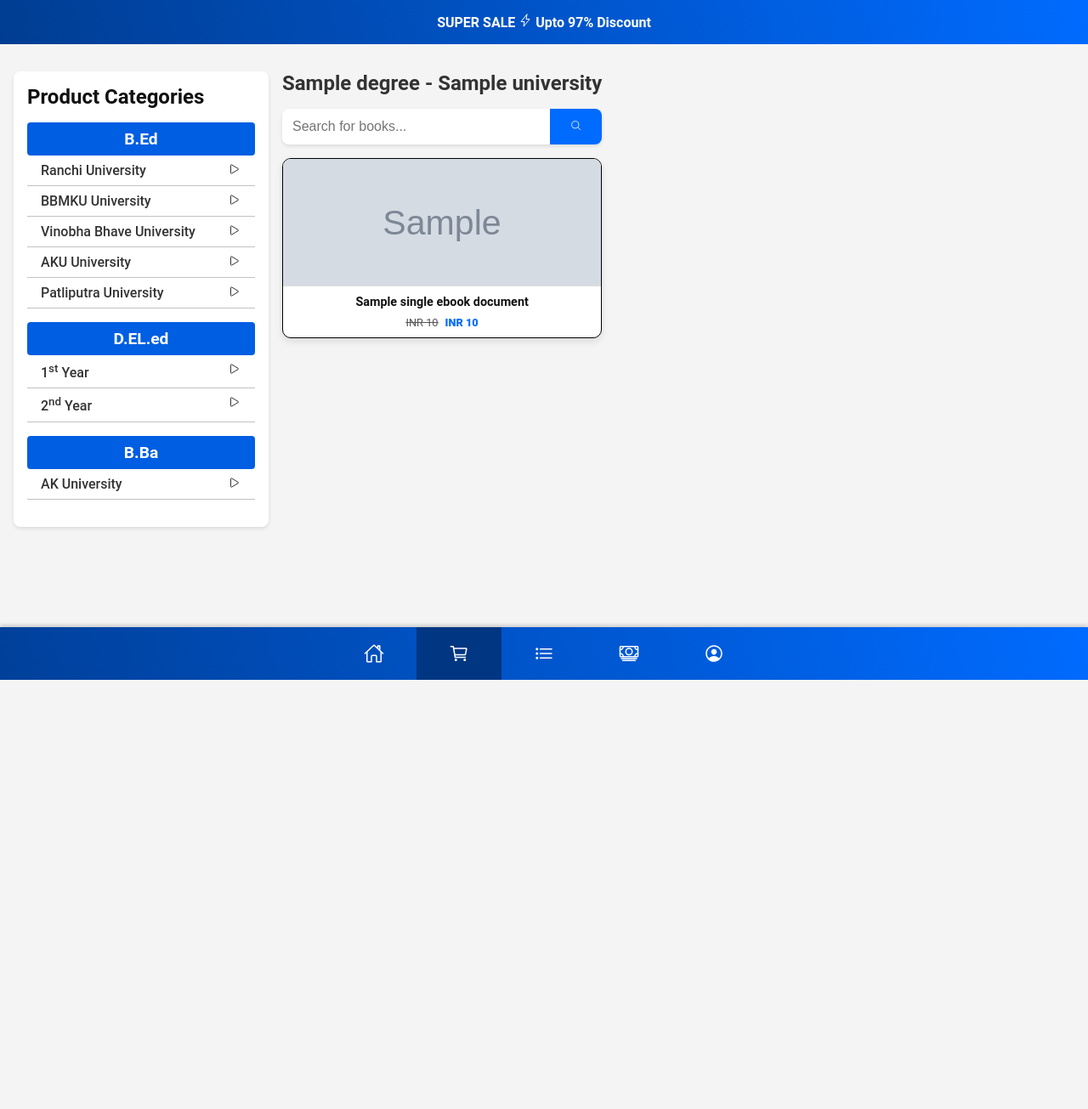
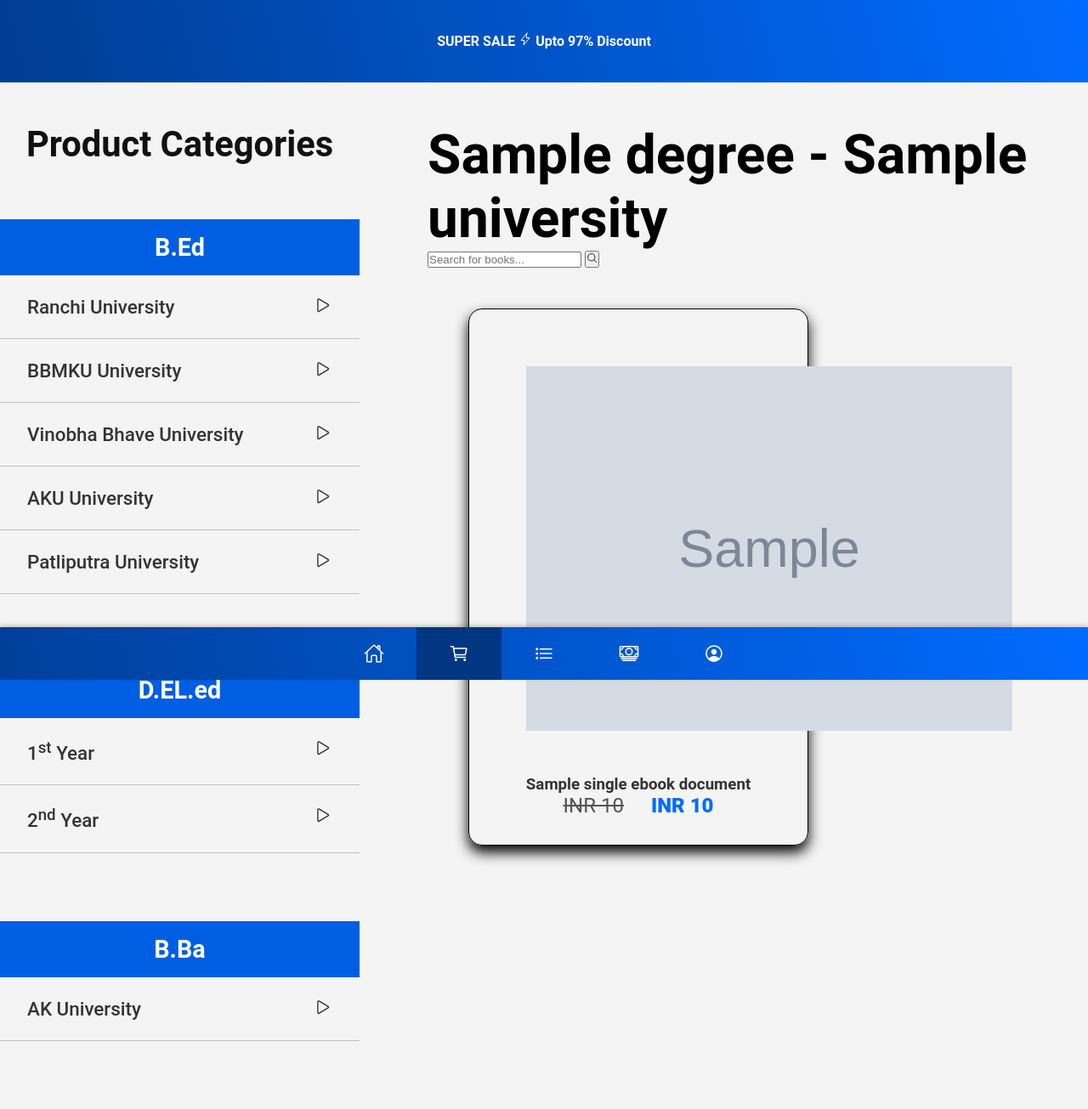
Before and after one commit to EazyEbooks/EazyEbooksAppWebCode, a Python web app: template templates/marketplace.html in a window 1280 px wide. Shown: the whole page at 85% size. Before the commit the page ends 800 px from the top, so only its background shows below. Run offline with Jinja, Linux system fonts and the light colour scheme; the template is opened without the code that fills it: most values are stand-ins (such as "Sample title", 1, 10 or a date in 2020); grey boxes marked "Sample" are stand-in pictures.

Commit message:
Add files via upload

```diff
--- a/static/css/home.css
+++ b/static/css/home.css
@@ -366,3 +366,11 @@
 .selected-bottom-nav-bar-link {
     background-color: #003682;
 }
+
+/* Mobile Styles */
+@media (max-width: 600px) {
+    .library-grid {
+        grid-template-columns: repeat(2, 1fr);
+        gap: 1rem;
+    }
+}
--- a/static/css/marketplace.css
+++ b/static/css/marketplace.css
@@ -1,6 +1,5 @@
 body {
-    font-family: 'Roboto', sans-serif;
-    background-color: #f4f4f4;
+    font-family: sans-serif;
 }
 
 /* header {
@@ -9,54 +8,81 @@
 
 .sale-bar {
     text-align: center;
-    padding: 1rem;
+    padding: 2.4rem;
     width: 100%;
     font-size: 1rem;
     color: #fff;
     background: linear-gradient(1335deg, #006bff, #003d92);
     font-weight: bold;
-    margin-bottom: 1rem;
+    margin-bottom: 3rem;
 }
 
 .product-categories-text {
-    font-size: 1.5rem;
-    margin-bottom: 1rem;
+    font-size: 2.6rem;
+    margin-bottom: 4rem;
     font-weight: 700;
     color: #111;
 }
 
 .side-categories-bar {
-    width: 100%;
-    max-width: 300px;
-    background-color: #fff;
-    padding: 1rem;
-    border-radius: 8px;
-    box-shadow: 0 2px 4px rgba(0, 0, 0, 0.1);
+    width: 60rem;
+    max-width: 60rem;
+    text-align: center;
 }
 
 .degree-category {
-    margin-bottom: 1rem;
+    margin-bottom: 2rem;
     font-weight: 500;
+    margin-bottom: 5rem;
 }
 
 .degree-heading {
-    font-size: 1.2rem;
+    font-size: 1.8rem;
     text-align: center;
     color: #fff;
-    padding: 0.5rem;
+    padding: 1rem;
+    width: 100%;
     background-color: #005ee2;
-    border-radius: 4px;
 }
 
 .sub-category-element {
     border-bottom: 0.1rem solid #c2c2c2;
-    padding: 0.5rem 1rem;
+    padding: 1.5rem 2rem;
 }
 
 .degree-sub-category-list {
-    font-size: 1rem;
+    font-size: 1.4rem;
     list-style: none;
-    padding: 0;
+}
+
+.degree-sub-categories-list {
+    list-style: none;
+    font-size: 1.6rem;
+}
+
+.degree-sub-categories-list-element {
+    margin-left: 4rem;
+    margin-bottom: 1.2rem;
+}
+
+.degree-tripple-sub-category-list {
+    list-style: none;
+    font-size: 1.6rem;
+}
+
+.degree-tripple-sub-category-list-element {
+    margin-left: 4rem;
+    margin-bottom: 1.2rem;
+}
+
+.degree-sub-sub-category-list {
+    list-style: none;
+    font-size: 1.6rem;
+}
+
+.degree-sub-sub-category-list-element {
+    margin-left: 6rem;
+    margin-bottom: 1.2rem;
 }
 
 .category-bar-link {
@@ -71,121 +97,63 @@
     transition: 0.5s;
 }
 
-.marketplace-container {
+.container {
     display: flex;
-    gap: 1rem;
-    padding: 1rem;
+    gap: 15rem;
 }
 
 .course-heading {
-    font-size: 1.5rem;
-    margin-bottom: 1rem;
-    font-weight: bold;
-    color: #333;
-}
-
-.search-bar-container {
-    display: flex;
-    justify-content: center;
-    margin-bottom: 1rem;
-}
-
-.search-form {
-    display: flex;
-    width: 100%;
-    max-width: 600px;
-    border-radius: 8px;
-    overflow: hidden;
-    box-shadow: 0 2px 4px rgba(0, 0, 0, 0.1);
-}
-
-.search-input {
-    flex: 1;
-    padding: 0.75rem;
-    border: none;
-    font-size: 1rem;
-    outline: none;
-}
-
-.search-button {
-    padding: 0.75rem 1.5rem;
-    background-color: #006bff;
-    color: white;
-    border: none;
-    cursor: pointer;
-    transition: background-color 0.3s;
-}
-
-.search-button:hover {
-    background-color: #0056cc;
+    font-size: 4rem;
 }
 
 .book-view-container {
+    padding: 3rem;
     display: grid;
-    grid-template-columns: repeat(auto-fit, minmax(150px, 1fr));
-    gap: 1rem;
+    grid-template-columns: repeat(4, 1fr);
+    gap: 1.4rem;
 }
 
 .book-card {
-    background-color: #fff;
-    border: 2px solid #000;
-    border-radius: 10px;
-    overflow: hidden;
-    box-shadow: 0 4px 8px rgba(0, 0, 0, 0.1);
-    transition: transform 0.3s, box-shadow 0.3s;
-    display: flex;
-    flex-direction: column;
+    padding: 2rem;
     text-align: center;
-    position: relative;
-}
-
-.book-card:hover {
-    transform: translateY(-5px);
-    box-shadow: 0 8px 16px rgba(0, 0, 0, 0.2);
+    max-width: 25rem;
+    border: 0.2rem solid #c9c9c9;
+    border-radius: 1rem;
+    box-shadow: 0 0.5rem 1rem #000;
 }
 
 .book-link {
     text-decoration: none;
-    color: inherit;
-    display: flex;
-    flex-direction: column;
-    height: 100%;
-    width: 100%;
+    color: #333;
 }
 
 .book-cover-page-image {
-    width: 100%;
-    height: 150px;
-    object-fit: cover;
-    border-bottom: 1px solid #ddd;
+    height: 30rem;
+    margin-bottom: 2rem;
+    padding: 2.2rem;
+    padding-bottom: 1rem;
 }
 
-.book-card-content {
-    padding: 10px;
-    display: flex;
-    flex-direction: column;
-    justify-content: space-between;
-    height: 100%;
+.image-ribbon {
+    position: relative;
 }
 
-.book-title {
-    font-size: 0.9rem;
+.book-name {
+    font-size: 1.5rem;
     color: #111;
     font-weight: bold;
-    margin-bottom: 0.5rem;
+    margin-bottom: 1.5rem;
 }
 
 .price-container {
-    font-size: 0.8rem;
+    font-size: 1.5rem;
     display: flex;
-    gap: 0.5rem;
+    gap: 2rem;
     justify-content: center;
-    align-items: center;
 }
 
 .original-price {
     color: #555;
-    text-decoration: line-through;
 }
 
 .discount-price {
@@ -193,50 +161,106 @@
     color: #006bff;
 }
 
-.no-books-message {
-    text-align: center;
-    font-size: 1rem;
-    color: #555;
-    margin-top: 2rem;
+.account-settings-link {
+    display: flex;
+    align-items: center;
+    justify-content: center;
+    gap: 0.5rem;
+    font-size: 1.8rem;
+    text-decoration: none;
+    color: #111;
+    padding: 1rem;
+    border: 1px solid #111;
 }
 
-.hamburger-menu {
-    display: none;
-    cursor: pointer;
-    font-size: 2rem;
-    margin-left: 1.5rem;
+.person-icon {
+    font-size: 4rem;
+}
+
+.marketplace-container {
+    max-width: 140rem;
+    margin: 0 auto;
+    display: flex;
+    gap: 5rem;
+}
+
+.ribbon {
+    width: 10rem;
+    height: 10rem;
+    overflow: hidden;
+    position: absolute;
+}
+
+.ribbon::before,
+.ribbon::after {
+  position: absolute;
+  z-index: -1;
+  content: '';
+  display: block;
+  border: 3px solid #005c99;
+}
+
+.ribbon span {
+    position: absolute;
+    display: block;
+    text-align: center;
+    width: 165px;
+    padding: 5px 0;
+    background-color: #006bff;
+    box-shadow: 0 5px 10px rgba(0,0,0,.1);
+    color: #fff;
+    font-size: 1.6rem;
+    font-weight: bold;
+    text-transform: uppercase;
+}
+
+.ribbon-top-right {
+    top: 17px;
+    right: 20px;
+}
+
+.ribbon-top-right::before,
+.ribbon-top-right::after {
+    border-top-color: transparent;
+    border-right-color: transparent;
 }
 
 .filter-burger {
-    display: flex;
-    align-items: center;
-    gap: 0.5rem;
-    font-size: 1.5rem;
-    margin-bottom: 1rem;
+    display: none;
 }
 
-.burger-icon {
-    font-size: 1.5rem;
-    padding: 0.5rem;
-    background: linear-gradient(1335deg, #006bff, #003d92);
-    color: #fff;
-    border-radius: 0.7rem;
-    transition: 0.6s;
+.ribbon-top-right::before {
+    top: 0;
+    left: 0;
 }
-
-.burger-icon:active {
-    padding: 0.9rem;
-    transition: 0.6s;
+.ribbon-top-right::after {
+    bottom: 0;
+    right: 0;
+}
+.ribbon-top-right span {
+    left: -22px;
+    top: 30px;
+    transform: rotate(45deg);
 }
 
 /* Responsive Styles */
+
+/* Mobile Styles */
 @media (max-width: 600px) {
     .filter-burger {
         display: flex;
         align-items: center;
         gap: 0.5rem;
-        font-size: 1.5rem;
-        margin-bottom: 1rem;
+        font-size: 2.4rem;
+        margin-bottom: 2rem;
+    }
+
+    .burger-icon {
+        font-size: 2.2rem;
+        padding: 0.5rem;
+        background: linear-gradient(1335deg, #006bff, #003d92);
+        color: #fff;
+        border-radius: 0.7rem;
     }
 
     .hamburger-menu {
@@ -244,6 +268,7 @@
         cursor: pointer;
         font-size: 2rem;
         margin-left: 1.5rem;
+
     }
 
     .side-categories-bar {
@@ -258,12 +283,12 @@
 
     .marketplace-container {
         flex-direction: column;
-        gap: 1rem;
+        gap: 2rem;
     }
 
     .book-view-container {
         grid-template-columns: 1fr;
-        gap: 1rem;
+        gap: 2rem;
     }
 
     .book-card {
@@ -276,10 +301,11 @@
     }
 
     .course-heading {
-        font-size: 1.5rem;
+        font-size: 3rem;
     }
 }
 
+/* Tablet Styles */
 @media (min-width: 601px) and (max-width: 1024px) {
     .side-categories-bar {
         width: 100%;
@@ -288,12 +314,12 @@
 
     .marketplace-container {
         flex-direction: column;
-        gap: 1rem;
+        gap: 3rem;
     }
 
     .book-view-container {
         grid-template-columns: repeat(2, 1fr);
-        gap: 1rem;
+        gap: 2rem;
     }
 
     .book-card {
@@ -306,6 +332,6 @@
     }
 
     .course-heading {
-        font-size: 1.5rem;
+        font-size: 3.5rem;
     }
 }
```
